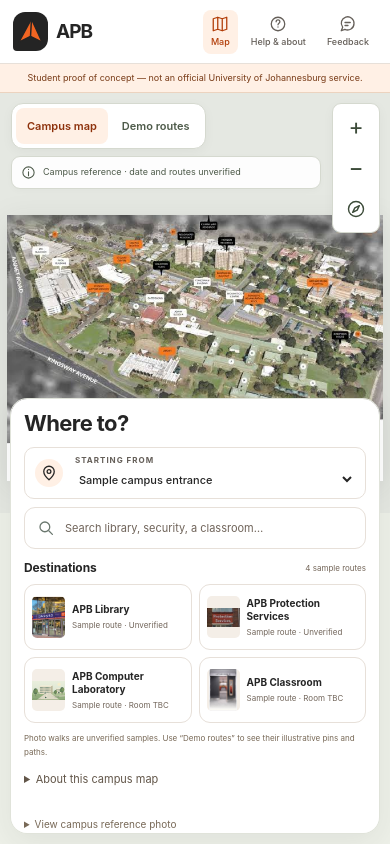
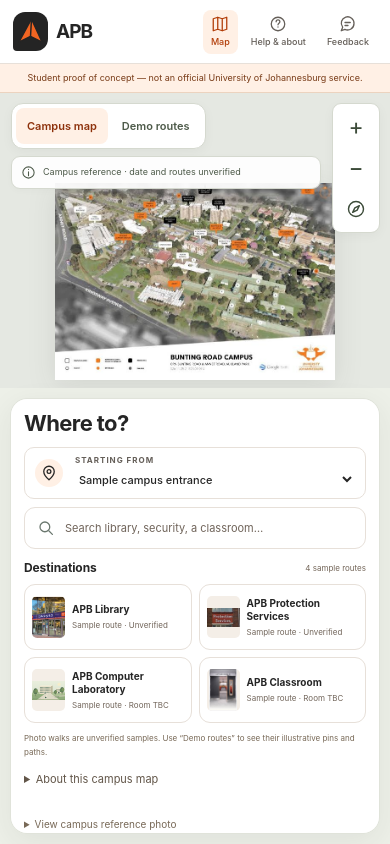
Before and after one commit to Lungelo-gif/apb-first-year-visual-navigator, a website: page index.html in a window 390 px wide. Drawn offline with Linux system fonts and the light colour scheme.

Commit message:
Keep the full mobile map above the destination panel

```diff
--- a/css/navigator.css
+++ b/css/navigator.css
@@ -173,7 +173,7 @@ summary { cursor: pointer; min-height: 28px; padding: 4px 0; line-height: 1.6; }
   .viewer-destination { max-width: 55%; }
 }
 @media (max-width: 760px) {
-  .campus-map-reference { padding: 90px 7px 0; }
+  .campus-map-reference { padding: 90px 7px 8px; }
   .map-view-switch { top: 10px; left: 11px; right: 69px; width: max-content; max-width: calc(100% - 80px); }
   .map-view-switch button { font-size: 11px; padding: 8px 11px; min-height: 36px; }
   .map-view-switch ~ .map-layout-notice { top: 63px; font-size: 9px; }
@@ -190,7 +190,7 @@ summary { cursor: pointer; min-height: 28px; padding: 4px 0; line-height: 1.6; }
   .prototype-disclaimer { padding: 7px 13px; font-size: 9px; line-height: 1.5; }
   main { padding: 21px 16px; }
   body[data-screen="home"] .workspace, body[data-screen="route"] .workspace, body[data-screen="navigate"] .workspace { height: calc(100dvh - 64px); }
-  .map-canvas { inset: 0 0 44% 0; }
+  .map-canvas { inset: 0 0 calc(var(--planner-height, 58%) + 20px) 0; }
   .map-planner { top: auto; bottom: 10px; left: 10px; right: 10px; width: auto; padding: 13px; max-height: 58%; border-radius: 17px; }
   .planner-header .planner-kicker, .planner-header p { display: none; }
   .planner-header h1 { font-size: 22px; margin: 0 0 11px; letter-spacing: -.6px; }
```
